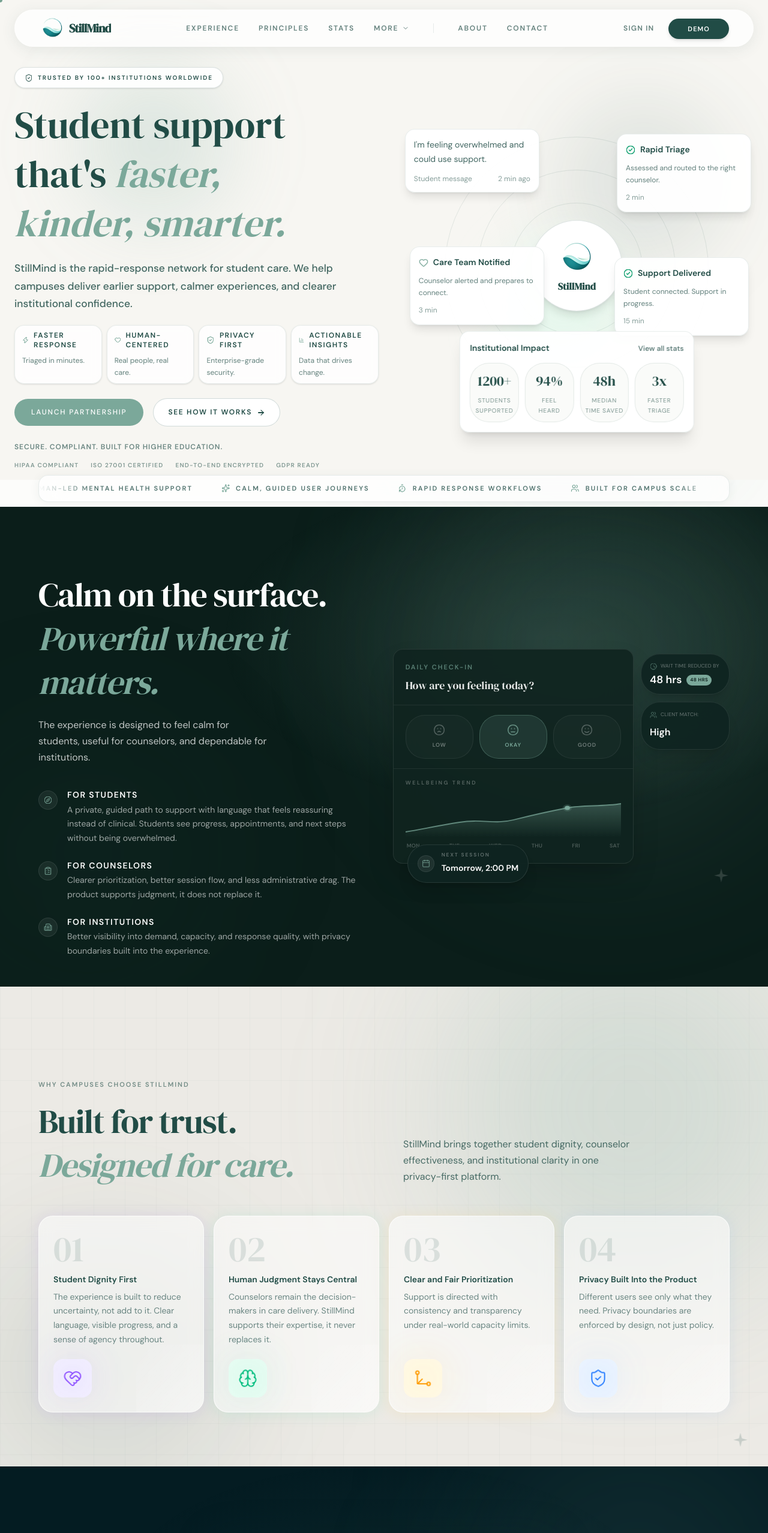
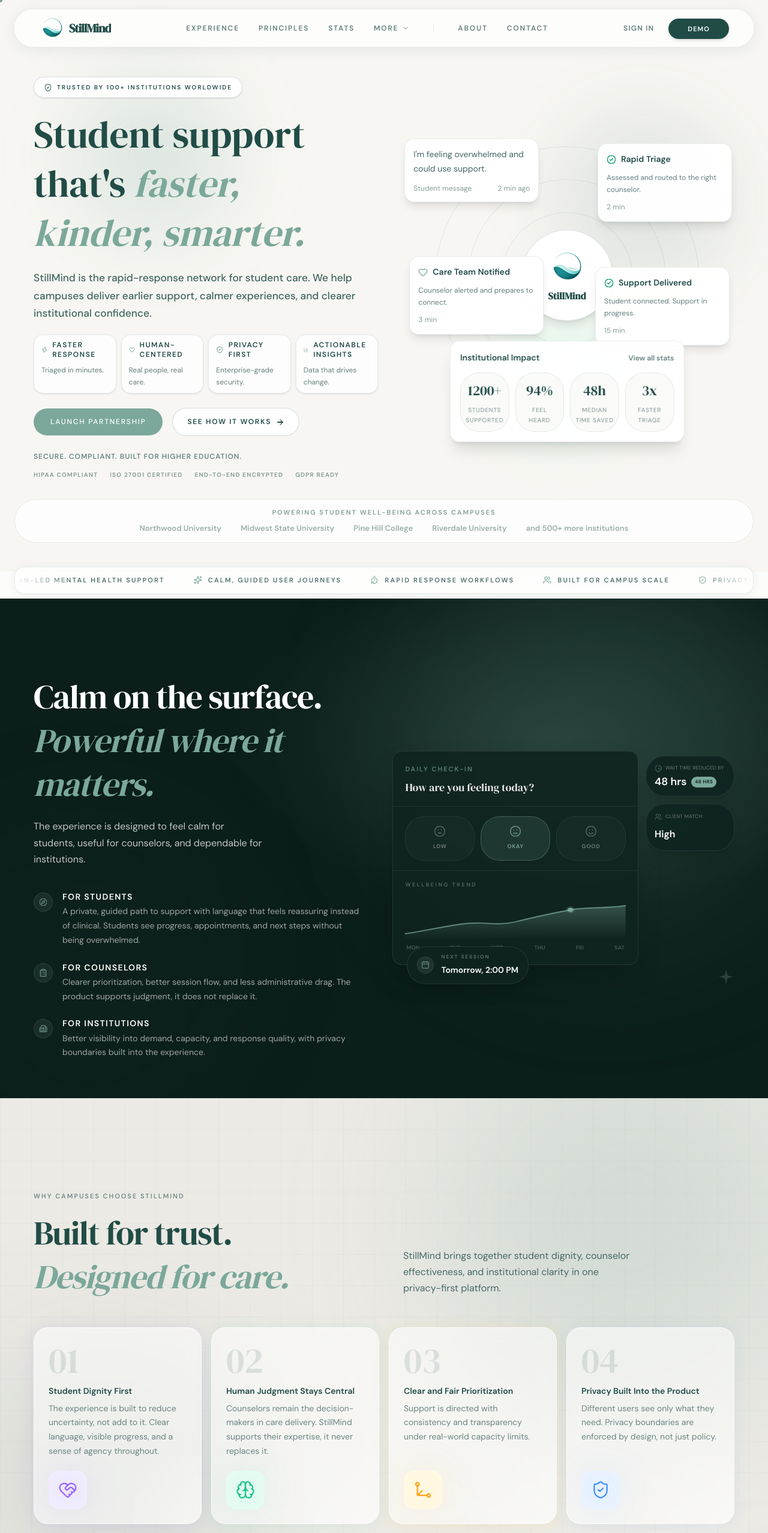
Before and after one commit to tejasbhor/StillMind, a Next.js app in the folder apps/web/: page / in a window 1280 px wide. Shown: the top 2556 px of the page at 60% size. Built offline with nearby package versions, Linux system fonts and the light colour scheme.

Commit message:
style: resolve landing page responsiveness and squishing across viewports

```diff
--- a/apps/web/src/components/landing/CTA.tsx
+++ b/apps/web/src/components/landing/CTA.tsx
@@ -30,13 +30,13 @@
   return (
     <section
       id="cta"
-      className="snap-section relative flex h-screen flex-col overflow-hidden bg-[#031a1f] px-6 pt-24 pb-6 lg:pt-28"
+      className="snap-section relative flex min-h-screen flex-col overflow-hidden bg-[#031a1f] px-6 pt-24 pb-16 lg:pt-32"
     >
       {/* Ambient blooms */}
       <div className="pointer-events-none absolute top-[-12%] right-[-6%] w-[42%] aspect-square rounded-full bg-sage/[0.09] blur-[130px]" />
       <div className="pointer-events-none absolute bottom-[-8%] left-[-4%] w-[32%] aspect-square rounded-full bg-teal/[0.07] blur-[110px]" />
 
-      <div className="max-w-7xl mx-auto w-full relative z-10 flex flex-col gap-4 flex-1 justify-center">
+      <div className="max-w-[1440px] mx-auto w-full relative z-10 flex flex-col gap-6 flex-1 justify-center px-4 sm:px-6 lg:px-8">
 
         {/* ── Main card ── */}
         <motion.div
--- a/apps/web/src/components/landing/Experience.tsx
+++ b/apps/web/src/components/landing/Experience.tsx
@@ -104,7 +104,7 @@
     <section
       ref={sectionRef}
       id="experience"
-      className="snap-section h-screen flex flex-col items-center justify-center bg-[#0B1E1A] text-foam relative overflow-hidden px-6 pt-16"
+      className="snap-section min-h-screen flex flex-col items-center justify-center bg-[#0B1E1A] text-foam relative overflow-hidden px-6 pt-24 pb-16 lg:pt-32"
     >
       {/* Ambient bloom — top right */}
       <motion.div
@@ -116,7 +116,7 @@
       {/* Radial overlay for depth */}
       <div className="pointer-events-none absolute inset-0 bg-[radial-gradient(ellipse_72%_60%_at_72%_28%,rgba(123,168,154,0.18),transparent_60%)]" />
 
-      <div className="max-w-6xl mx-auto w-full relative z-10">
+      <div className="max-w-[1440px] mx-auto w-full relative z-10 px-4 sm:px-6 lg:px-8">
         <div className="grid lg:grid-cols-[1fr_1.05fr] gap-10 lg:gap-14 items-center">
 
           {/* ── LEFT: Copy + Feature list ── */}
--- a/apps/web/src/components/landing/FAQ.tsx
+++ b/apps/web/src/components/landing/FAQ.tsx
@@ -35,13 +35,13 @@
     <section
       ref={sectionRef}
       id="faq"
-      className="snap-section h-screen flex flex-col items-center justify-center bg-[#FAFAF8] relative overflow-hidden px-6 pt-12"
+      className="snap-section min-h-screen flex flex-col items-center justify-center bg-[#FAFAF8] relative overflow-hidden px-6 pt-24 pb-16 lg:pt-32"
     >
       <motion.div
         style={{ y: yAccent }}
         className="pointer-events-none absolute left-[-6rem] top-10 h-64 w-64 rounded-full bg-teal/10 blur-[120px]"
       />
-      <div className="max-w-6xl mx-auto w-full relative z-10">
+      <div className="max-w-[1440px] mx-auto w-full relative z-10 px-4 sm:px-6 lg:px-8">
         <motion.div
           className="mb-8 lg:mb-12 text-center"
           variants={fadeUp}
--- a/apps/web/src/components/landing/Hero.tsx
+++ b/apps/web/src/components/landing/Hero.tsx
@@ -54,14 +54,14 @@
   const TimelineCard4Icon = timelineCards[3].icon;
 
   return (
-    <section className="snap-section relative flex min-h-screen flex-col items-center justify-start overflow-hidden bg-[#F7F6F2] px-6 pt-24 pb-6 lg:h-screen lg:pt-28 lg:pb-4">
+    <section className="snap-section relative flex min-h-screen flex-col items-center justify-start overflow-hidden bg-[#F7F6F2] px-6 pt-24 pb-12 lg:min-h-screen lg:pt-32 lg:pb-12">
       <div className="pointer-events-none absolute inset-0">
         <div className="absolute left-[10%] top-[14%] h-64 w-64 rounded-full bg-sage/20 blur-3xl" />
         <div className="absolute right-[5%] top-[20%] h-72 w-72 rounded-full bg-teal/10 blur-3xl" />
         <div className="absolute right-[18%] bottom-[22%] h-56 w-56 rounded-full bg-emerald-100/40 blur-2xl" />
       </div>
 
-      <motion.div className="relative z-10 mx-auto grid w-full max-w-7xl items-center gap-7 lg:grid-cols-[1.03fr_1fr] lg:gap-9">
+      <motion.div className="relative z-10 mx-auto grid w-full max-w-[1440px] items-center gap-7 lg:grid-cols-[1.03fr_1fr] lg:gap-9 px-4 sm:px-6 lg:px-8">
         <div className="flex flex-col gap-5">
           <motion.div
             variants={fadeUp}
@@ -250,7 +250,7 @@
         initial="hidden"
         animate="visible"
         custom={6}
-        className="relative z-10 mt-4 w-full max-w-7xl rounded-full border border-teal/10 bg-white/80 px-6 py-2.5 text-center backdrop-blur"
+        className="relative z-10 mt-8 w-full max-w-[1440px] mx-auto rounded-full border border-teal/10 bg-white/80 px-6 py-3 text-center backdrop-blur"
       >
         <p className="text-[11px] font-black uppercase tracking-[0.18em] text-teal/55">
           Powering student well-being across campuses
--- a/apps/web/src/components/landing/LandingMarquee.tsx
+++ b/apps/web/src/components/landing/LandingMarquee.tsx
@@ -17,7 +17,7 @@
 
   return (
     <section className="relative -mt-2 z-20 px-6 pb-2">
-      <div className="mx-auto max-w-6xl rounded-2xl border border-teal/10 bg-white/70 backdrop-blur-xl overflow-hidden shadow-soft">
+      <div className="mx-auto max-w-[1440px] rounded-2xl border border-teal/10 bg-white/70 backdrop-blur-xl overflow-hidden shadow-soft">
         <div className="mask-fade-x">
           <motion.div
             className="marquee-track py-3"
--- a/apps/web/src/components/landing/Outcomes.tsx
+++ b/apps/web/src/components/landing/Outcomes.tsx
@@ -60,14 +60,14 @@
     <section
       ref={sectionRef}
       id="outcomes"
-      className="snap-section h-screen flex flex-col items-center justify-center bg-[#F7F6F2] relative overflow-hidden px-6"
+      className="snap-section min-h-screen flex flex-col items-center justify-center bg-[#F7F6F2] relative overflow-hidden px-6 pt-24 pb-16 lg:pt-32"
     >
       <motion.div
         style={{ y: yParallax }}
         className="pointer-events-none absolute right-[-8rem] top-20 h-72 w-72 rounded-full bg-sage/10 blur-[120px]"
       />
 
-      <div className="max-w-6xl mx-auto w-full relative z-10">
+      <div className="max-w-[1440px] mx-auto w-full relative z-10 px-4 sm:px-6 lg:px-8">
         <motion.div
           className="mb-8 lg:mb-10"
           variants={fadeUp}
--- a/apps/web/src/components/landing/StatsSection.tsx
+++ b/apps/web/src/components/landing/StatsSection.tsx
@@ -150,7 +150,7 @@
     <section
       ref={sectionRef}
       id="stats"
-      className="snap-section relative flex h-screen flex-col overflow-hidden bg-[#041c22] px-6 pt-24 lg:pt-28 pb-[34px]"
+      className="snap-section relative flex min-h-screen flex-col overflow-hidden bg-[#041c22] px-6 pt-24 lg:pt-32 pb-16"
     >
       {/* Ambient */}
       <motion.div style={{ y: yBloom }}
@@ -158,7 +158,7 @@
       <div className="pointer-events-none absolute bottom-0 left-[-4%] w-[30%] aspect-square rounded-full bg-teal/[0.07] blur-[100px]" />
       <div className="pointer-events-none absolute inset-0 bg-[radial-gradient(ellipse_55%_45%_at_50%_28%,rgba(123,168,154,0.07),transparent_65%)]" />
 
-      <div className="max-w-7xl mx-auto w-full relative z-10 flex flex-col gap-4 lg:gap-5 flex-1 justify-center">
+      <div className="max-w-[1440px] mx-auto w-full relative z-10 flex flex-col gap-6 lg:gap-8 flex-1 justify-center px-4 sm:px-6 lg:px-8">
 
         {/* ── Row 1: Copy | Hero stat | Feature list ── */}
         <div className="grid grid-cols-[1fr_1.75fr_1fr] gap-4 lg:gap-5 flex-none">
--- a/apps/web/src/components/landing/WhyStillMind.tsx
+++ b/apps/web/src/components/landing/WhyStillMind.tsx
@@ -101,7 +101,7 @@
     <section
       ref={sectionRef}
       id="why"
-      className="snap-section h-screen flex flex-col items-center justify-center bg-[#ECEAE5] relative overflow-hidden px-6 pt-16"
+      className="snap-section min-h-screen flex flex-col items-center justify-center bg-[#ECEAE5] relative overflow-hidden px-6 pt-24 pb-16 lg:pt-32"
     >
       {/* Mesh wireframe */}
       <MeshBg />
@@ -115,7 +115,7 @@
       {/* Lower-left counter-bloom */}
       <div className="pointer-events-none absolute bottom-[-8%] left-[-4%] w-[36%] aspect-square rounded-full bg-teal/[0.10] blur-[110px]" />
 
-      <div className="max-w-6xl mx-auto w-full relative z-10">
+      <div className="max-w-[1440px] mx-auto w-full relative z-10 px-4 sm:px-6 lg:px-8">
 
         {/* ── Header row ── */}
         <div className="grid lg:grid-cols-2 gap-8 lg:gap-16 items-end mb-10 lg:mb-12">
--- a/apps/web/src/components/layout/Footer.tsx
+++ b/apps/web/src/components/layout/Footer.tsx
@@ -44,7 +44,7 @@
         <div className="absolute bottom-[-10rem] left-[-8rem] h-96 w-96 rounded-full bg-teal/10 blur-[140px]" />
       </div>
 
-      <div className="relative mx-auto max-w-6xl px-6 lg:px-8 pt-16 pb-10">
+      <div className="relative mx-auto max-w-[1440px] px-6 lg:px-8 pt-16 pb-10">
         {/* Top CTA band */}
         <div className="flex flex-col md:flex-row md:items-end md:justify-between gap-8 pb-10 border-b border-teal/10">
           <div className="max-w-2xl space-y-3">
--- a/apps/web/src/components/layout/Navbar.tsx
+++ b/apps/web/src/components/layout/Navbar.tsx
@@ -47,7 +47,7 @@
       transition={{ duration: 0.8, ease: [0.22, 1, 0.36, 1] }}
     >
       <motion.div
-        className={`w-full max-w-7xl pointer-events-auto flex items-center justify-between gap-12 py-2 px-6 lg:px-10 rounded-full transition-all duration-500 ease-[cubic-bezier(0.22,1,0.36,1)] ${navStyles.container}`}
+        className={`w-full max-w-[1440px] pointer-events-auto flex items-center justify-between gap-12 py-2 px-6 lg:px-10 rounded-full transition-all duration-500 ease-[cubic-bezier(0.22,1,0.36,1)] ${navStyles.container}`}
       >
         <Logo
           className="shrink-0 scale-90 lg:scale-100 origin-left"
```
